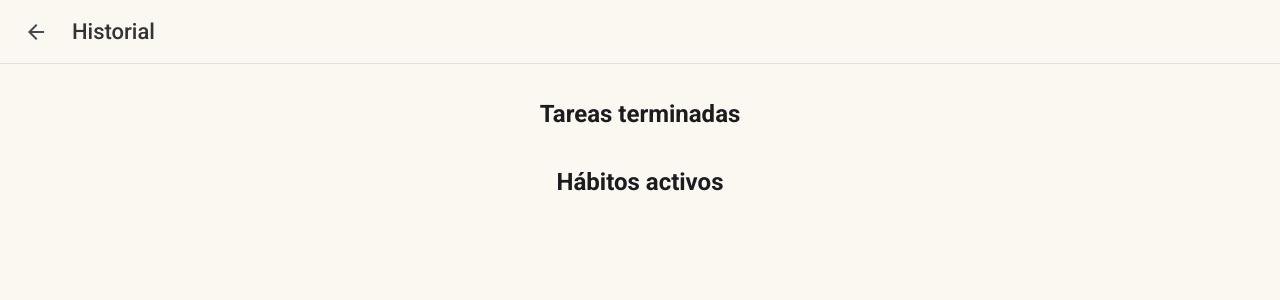
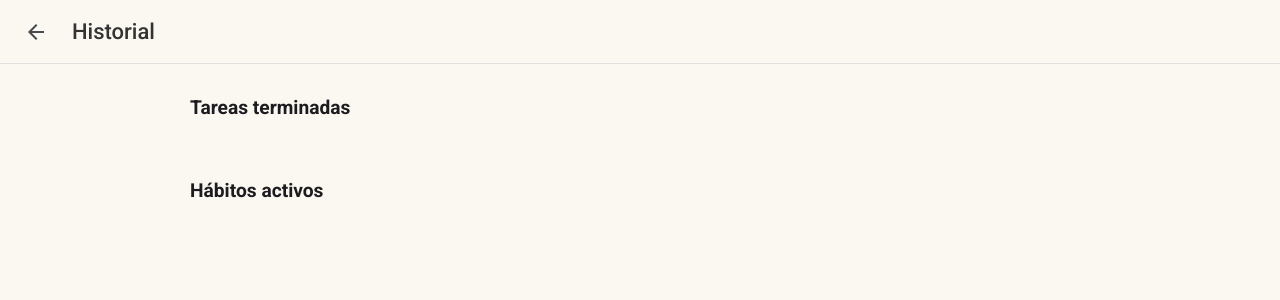
Before and after one commit to Chervas/queconoestabahaciendo, an Angular app: page /#/ in a window 1280 px wide. Both pictures are taken after a click on the button "history_outlined". Shown: the top 300 px of the page. Built offline with nearby package versions, Linux system fonts and the light colour scheme.

Commit message:
Update history view layout and progress matrix

```diff
--- a/src/app/components/historial/historial.component.css
+++ b/src/app/components/historial/historial.component.css
@@ -145,6 +145,26 @@
   font-size: 22px;
 }
 
+.history-sections {
+  display: flex;
+  flex-direction: column;
+  gap: 32px;
+  width: 100%;
+  max-width: 900px;
+}
+
+.history-section .section-title {
+  margin-bottom: 12px;
+  font-size: 1.2rem;
+}
+
+.card-grid {
+  display: grid;
+  grid-template-columns: repeat(auto-fill, minmax(280px, 1fr));
+  gap: 16px;
+  width: 100%;
+}
+
 @media (max-width: 600px) {
   .history-content {
     padding: 8px;
--- a/src/app/components/historial/historial.component.html
+++ b/src/app/components/historial/historial.component.html
@@ -7,8 +7,10 @@
   </mat-toolbar>
 
   <div class="history-content" *ngIf="!isLoading">
-    <div class="dashboard-section">
-      <h2>Tareas terminadas</h2>
+    <div class="history-sections">
+      <section class="history-section tasks-section">
+        <h2 class="section-title">Tareas terminadas</h2>
+        <div class="card-grid">
           <mat-card *ngFor="let t of tasksCompleted; trackBy: trackById" class="history-item-card">
             <mat-card-title>{{ t.metadata?.taskTitle }}</mat-card-title>
             <mat-card-subtitle>{{ t.timestamp | date:'medium' }}</mat-card-subtitle>
@@ -17,9 +19,11 @@
             </mat-card-content>
           </mat-card>
         </div>
+      </section>
 
-    <div class="dashboard-section">
-      <h2>Hábitos activos</h2>
+      <section class="history-section habits-section">
+        <h2 class="section-title">Hábitos activos</h2>
+        <div class="card-grid">
           <mat-card *ngFor="let h of activeHabits" class="history-item-card">
             <mat-card-title>{{ h.name }}</mat-card-title>
             <app-progress-matrix
@@ -31,5 +35,7 @@
             </app-progress-matrix>
           </mat-card>
         </div>
+      </section>
     </div>
   </div>
+</div>
--- a/src/app/components/progress-matrix/progress-matrix.component.css
+++ b/src/app/components/progress-matrix/progress-matrix.component.css
@@ -2,7 +2,8 @@
   width: 100%;
   margin-top: 8px;
   position: relative;
-  overflow: none; /* CORRECCIÓN V30: Cambiar a overflow: none como solicitó el usuario */
+  overflow-x: auto; /* Allow horizontal scroll when needed */
+  --columns: 35;
 }
 
 .matrix-container {
@@ -11,12 +12,13 @@
   gap: 3px;
   position: relative;
   width: 100%;
+  min-width: calc(var(--columns) * 9px);
 }
 
 .matrix-row {
   display: flex;
   gap: 3px;
-  justify-content: space-around;
+  justify-content: flex-start;
   width: 100%;
 }
 
--- a/src/app/components/progress-matrix/progress-matrix.component.html
+++ b/src/app/components/progress-matrix/progress-matrix.component.html
@@ -1,4 +1,4 @@
-<div class="progress-matrix">
+<div class="progress-matrix" [style.--columns]="matrixColumns">
   <div class="matrix-container">
     <!-- Matriz uniforme de puntos para visualizar el progreso -->
     <div class="matrix-row" *ngFor="let row of matrixRows; let i = index">
```
Lines whose indentation alone changed are shown as unchanged.
